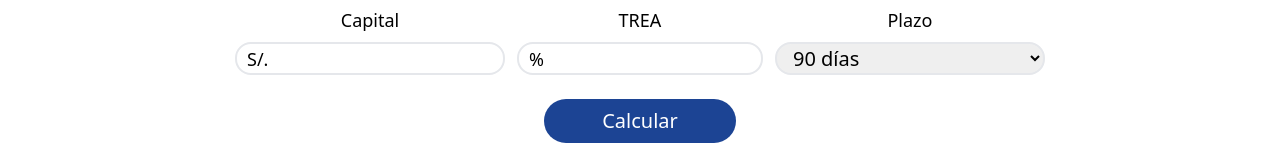
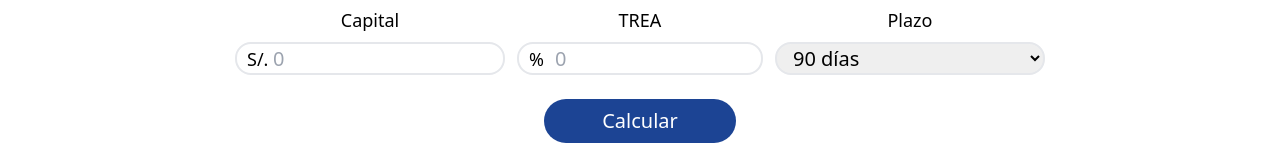
Before and after one commit to nattdev/fixed-deposit-calculator, a React (Vite) app in the folder client/: page / in a window 1280 px wide. Shown: the part 222-367 px from the top of the page. Built offline with nearby package versions, Linux system fonts and the light colour scheme.

Commit message:
Add placeholder to input elements

```diff
--- a/client/src/components/DepositConfig.jsx
+++ b/client/src/components/DepositConfig.jsx
@@ -100,7 +100,7 @@ function DepositConfig() {
                             <p>Capital</p>
                             <div className="flex items-center justify-center relative font-medium h-full">
                                 <span className="absolute left-0 pl-3">{deposit["currency"] == "soles" ? "S/. " : "$ "}</span>
-                                <input required type="number" step={0.01} onChange={handleCapitalInput} className="w-full border-2 rounded-2xl sm:pl-9 pl-8 sm:text-xl text-base h-full"></input>
+                                <input required type="number" step={0.01} onChange={handleCapitalInput} className="w-full border-2 rounded-2xl sm:pl-9 pl-8 sm:text-xl text-base h-full" placeholder="0"></input>
                             </div>
                         </div>
                         <div className="flex items-center flex-col gap-2 w-2/6">
@@ -108,7 +108,7 @@ function DepositConfig() {
                             <p>TREA</p>
                             <div className="flex items-center justify-center sm:mx-3 mx-2 relative font-medium h-full">
                                 <span className="absolute left-0 pl-3 ">% </span>
-                                <input required type="number" step={0.01} onChange={handleTreaInput} className="w-full border-2 rounded-2xl sm:pl-9 pl-7 sm:text-xl text-base h-full"></input>
+                                <input required type="number" step={0.01} onChange={handleTreaInput} className="w-full border-2 rounded-2xl sm:pl-9 pl-7 sm:text-xl text-base h-full" placeholder="0"></input>
                             </div>
                         </div>
                         <div className="flex items-center flex-col gap-2 w-2/6">
```
